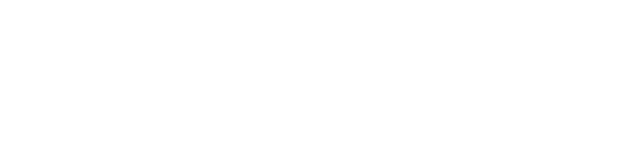
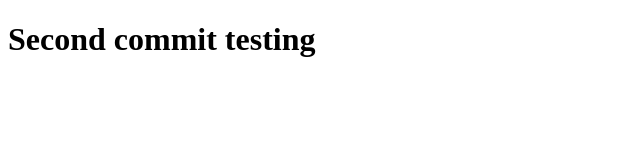
Before and after one commit to Abbeez/courses, a plain HTML site: page index.html in a window 1280 px wide. Shown: the whole page, without its empty margins (0-640 px from the left). Drawn offline with Linux system fonts and the light colour scheme.

Commit message:
Second Commit Testing

```diff
--- a/index.html
+++ b/index.html
@@ -6,6 +6,6 @@
     <title>Document</title>
 </head>
 <body>
-
+    <h1> Second commit testing</h1>
 </body>
 </html>
```
